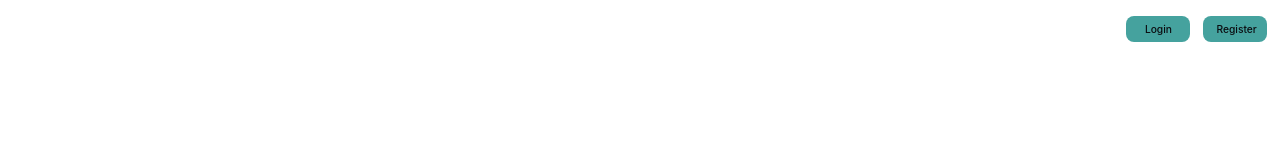
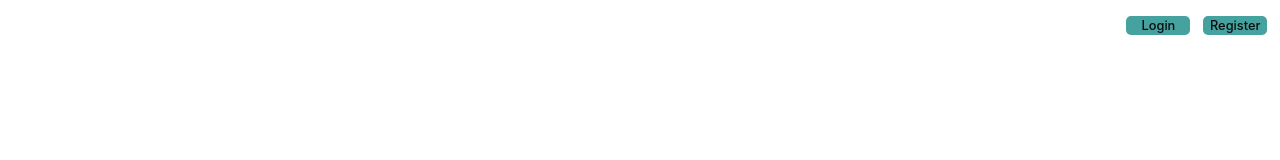
Before and after one commit to it21208744/exploremate, a React (Vite) app in the folder frontend/: page / in a window 1280 px wide. Shown: the top 160 px of the page. Built offline with nearby package versions, Linux system fonts and the light colour scheme.

Commit message:
fixed landing page css

```diff
--- a/frontend/src/assets/wrappers/travelersWrappers/LandingPage.js
+++ b/frontend/src/assets/wrappers/travelersWrappers/LandingPage.js
@@ -1,6 +1,5 @@
 import styled from 'styled-components'
 import img from '../../../assets/images/beautiOfEarth.webp'
-import img2 from '../../../assets/images/landingBackground.webp'
 
 const Wrapper = styled.div`
   /* * {
@@ -8,27 +7,31 @@ const Wrapper = styled.div`
   } */
   .btnRegister {
     color: #0b0c10;
-    font-size: 0.8vw;
+    font-size: 1vw;
     z-index: 5;
     width: 5vw;
     position: fixed;
     top: 2%;
+    border-radius: 5px;
     /* margin-right: 2vw; */
     background: #45a29e;
     right: 1vw;
+    text-align: center;
     transition: background 0.5s ease, width 0.5s ease;
   }
 
   .btnLogin {
-    font-size: 0.8vw;
+    font-size: 1vw;
     color: #0b0c10;
     z-index: 5;
     width: 5vw;
     position: fixed;
     top: 2%;
+    border-radius: 5px;
     /* margin-right: 2vw; */
     background: #45a29e;
     right: 7vw;
+    text-align: center;
     transition: background 0.5s ease, width 0.5s ease;
   }
 
--- a/frontend/src/pages/LandingPage.jsx
+++ b/frontend/src/pages/LandingPage.jsx
@@ -1,6 +1,7 @@
 import Wrapper from '../assets/wrappers/travelersWrappers/LandingPage'
 import LandingPageCard from '../components/LandingPageCard'
 import artificial_intelligence from '../assets/images/LandingPage/artificial_intelligence.svg'
+import { NavLink } from 'react-router-dom'
 const LandingPage = () => {
   window.addEventListener('scroll', function () {
     var header = document.querySelector('h1')
@@ -18,8 +19,12 @@ const LandingPage = () => {
       <div className="landingPageContainer">
         <h1>ExploreMate</h1>
         <div className="btns">
-          <button className="btnLogin">Login</button>
-          <button className="btnRegister">Register</button>
+          <NavLink className="btnLogin" to="Login">
+            Login
+          </NavLink>
+          <NavLink className="btnRegister" to="register">
+            Register
+          </NavLink>
         </div>
 
         {/* need to make this a seperate function and customize this more with css and add other stuffs too, like scrolling animations */}
```
